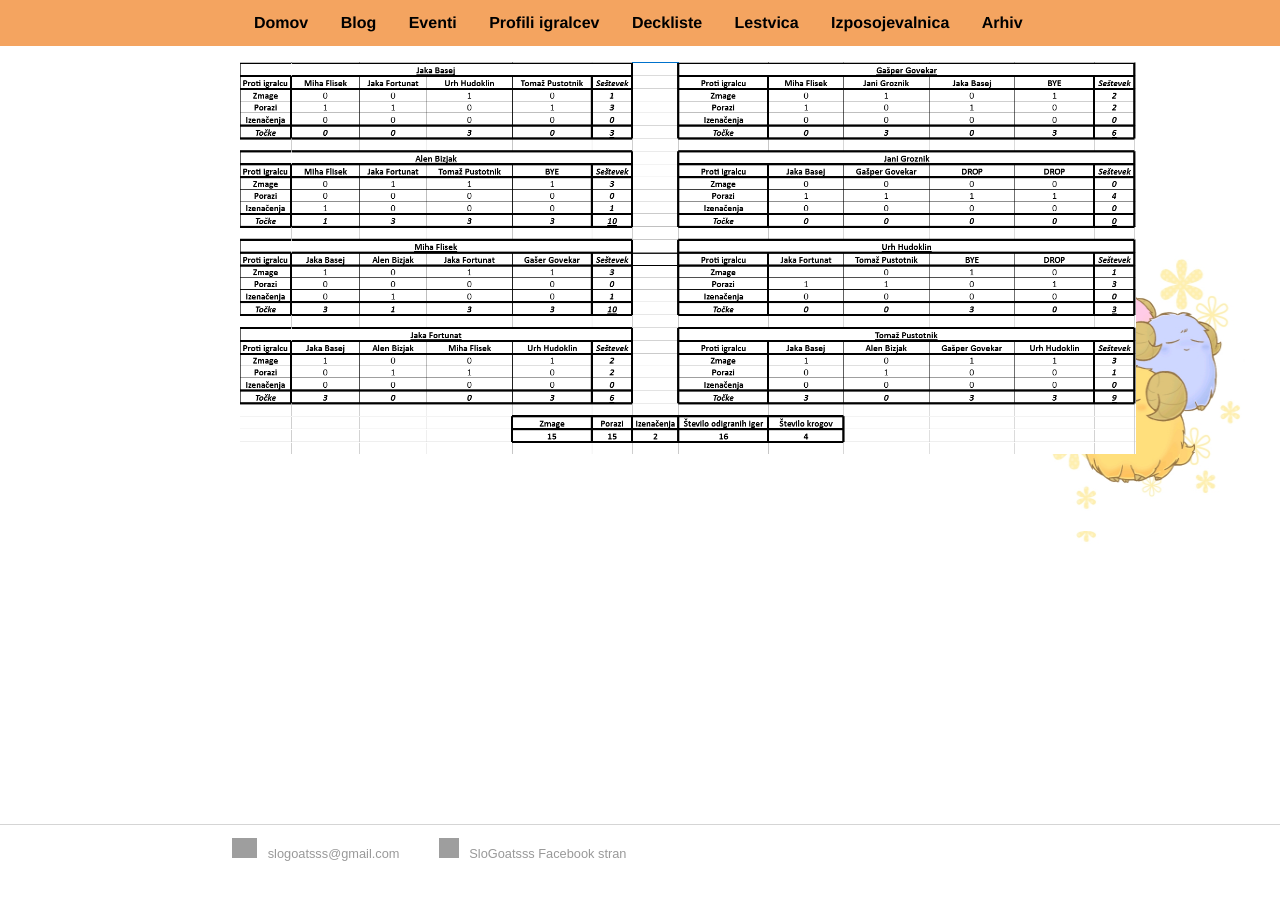
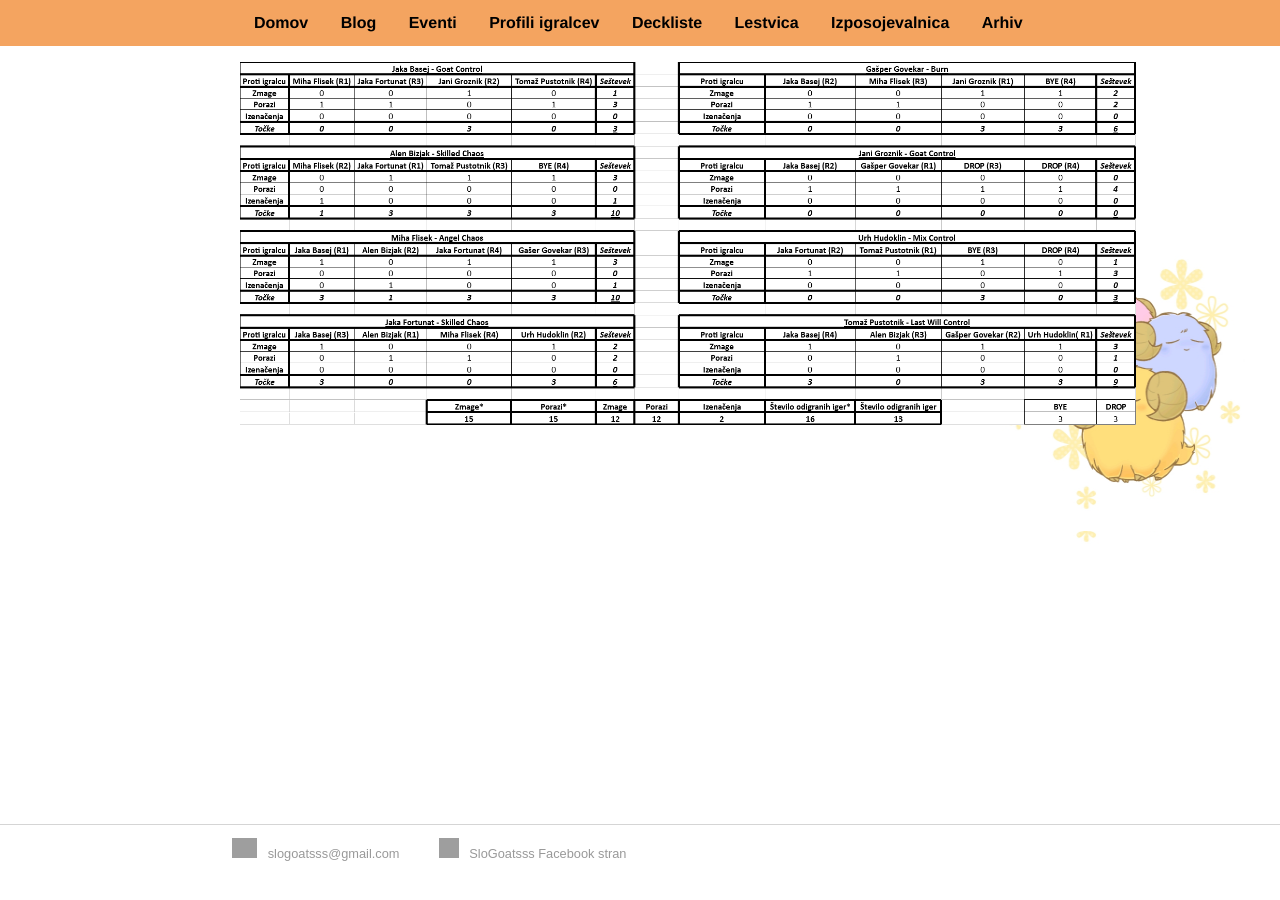
Before and after one commit to slogoatsss/slogoatsss.github.io, a Jekyll site: the page built from eventi/statistika/20181020/index.html, in a window 1280 px wide. Built offline with Jekyll 4.4.1, drawn with Linux system fonts in a browser that asks for light colours; nearby versions of some CDN libraries; library files that are not in the unit come from our copies; grey boxes are pictures that could not be loaded.

Commit message:
Update index.html

```diff
--- a/eventi/statistika/20181020/index.html
+++ b/eventi/statistika/20181020/index.html
@@ -2,4 +2,4 @@
 layout: default
 title: Statistika
 ---
-<img src="20.10.2018.png" alt="statistika" id="autosizeImage">
+<img src="statistika2.png" alt="statistika" id="autosizeImage">
```
